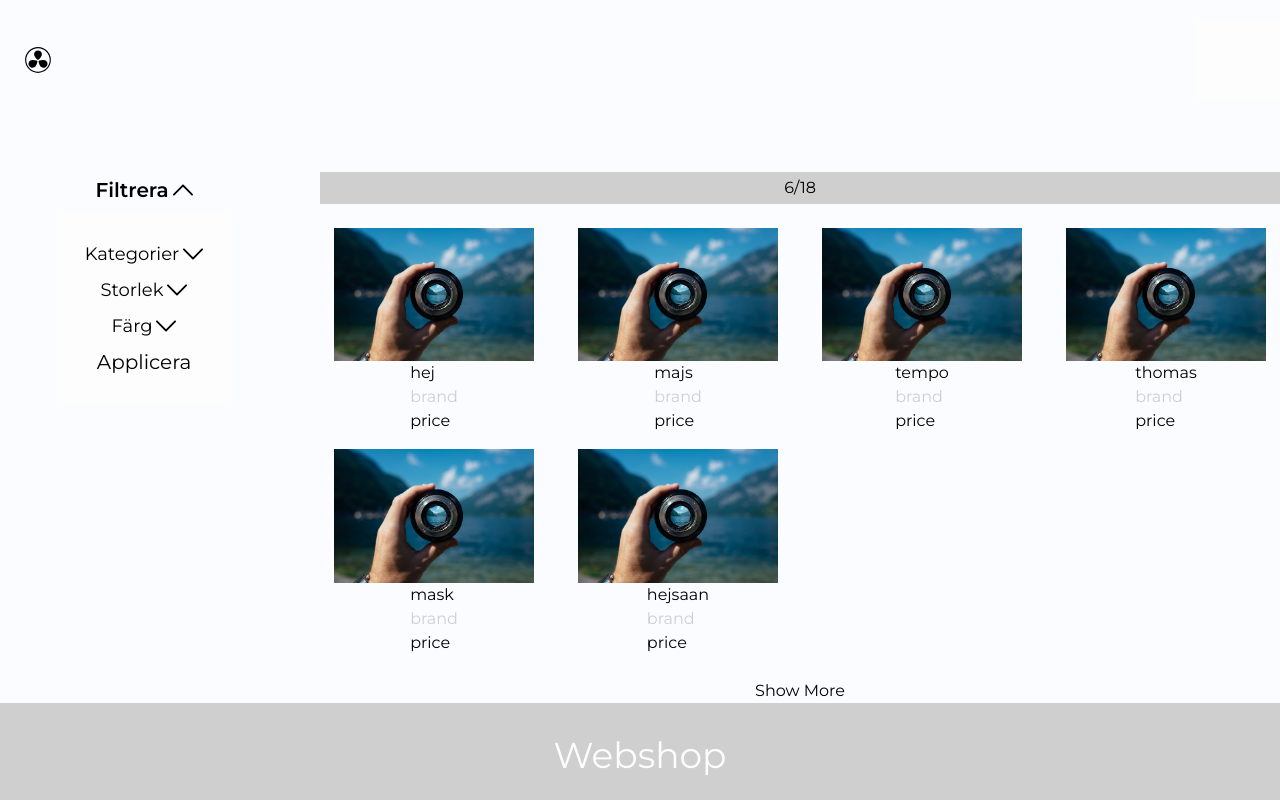
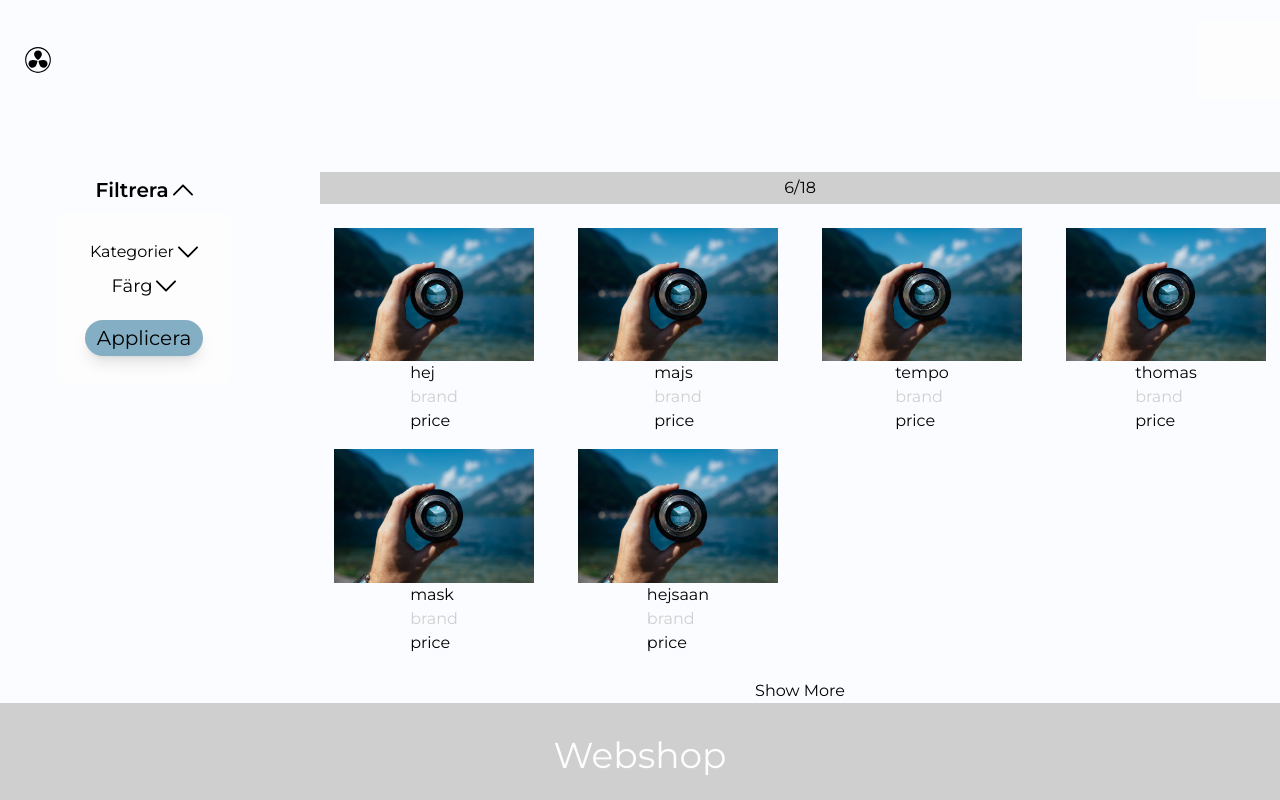
Before and after one commit to Rasmus3liasson/webshop, a Next.js app: page /clothes in a window 1280 px wide. Both pictures are taken after a click on the button "Filtrera". Shown: the top 800 px of the page. Built offline with nearby package versions, Linux system fonts and the light colour scheme.

Commit message:
adding query strings to url based on what filters are applied

```diff
--- a/package.json
+++ b/package.json
@@ -3,8 +3,8 @@
   "version": "0.1.0",
   "private": true,
   "scripts": {
-    "dev": "next dev",
-    "build": "next build --turbo",
+    "dev": "next dev --turbo",
+    "build": "next build",
     "start": "next start",
     "lint": "next lint"
   },
--- a/src/app/clothes/FilterAside.tsx
+++ b/src/app/clothes/FilterAside.tsx
@@ -1,34 +1,42 @@
 "use client";
-
-import React, { useEffect, useState } from "react";
-import CategoryDropdown from "./filterDropdowns/categoryDropdown";
+import React, { useCallback, useEffect, useState } from "react";
+import CategoryDropdown from "./filterDropdowns/CategoryDropdown";
 import Image from "next/image";
-import SizeDropdown from "./filterDropdowns/SizeDropdown";
 import ColorDropdown from "./filterDropdowns/ColorDropdown";
 import Link from "next/link";
 import { filterMock } from "../../../mockData/filter";
+import { usePathname } from "next/navigation";
 
 export default function FilterAside() {
   const [filterBtn, setFilterBtn] = useState(false);
   const [filterAlternativesData, setFilterAlternativesData] = useState([]);
+  const [colorFilter, setColorFilter] = useState<string[]>([]);
+  const [categoryFilter, setCategoryFilter] = useState<string[]>([]);
+
+  const pathname = usePathname();
 
   const toggleFilter = () => {
     setFilterBtn(!filterBtn);
   };
 
-  /*   useEffect(() => {
-    const getFilterData = async () => {
-      const res = await fetch("/api/category");
-      const data = await res.json();
-
-      setFilterAlternativesData(data);
-    };
-    getFilterData();
-  }, []); */
-
   useEffect(() => {
     setFilterAlternativesData(filterMock);
   }, []);
+
+  //Creates a queryString based on a the filters applied
+  const createQueryString = useCallback(() => {
+    const params = new URLSearchParams();
+
+    if (colorFilter.length > 0) {
+      params.set("color", colorFilter.join(" "));
+    }
+
+    if (categoryFilter.length > 0) {
+      params.set("category", categoryFilter.join(" "));
+    }
+
+    return params.toString();
+  }, [colorFilter, categoryFilter]);
 
   return (
     <aside className="flex flex-col items-center absolute top-5 right-4 md:relative w-1/4 mt-16 md:mt-12 ">
@@ -48,12 +56,18 @@ export default function FilterAside() {
 
       {filterBtn && (
         <ul className="flex flex-col items-center gap-2 bg-white p-7 rounded-lg">
-          <CategoryDropdown />
-          <SizeDropdown />
-          <ColorDropdown filterData={filterAlternativesData} />
+          <CategoryDropdown
+            filterData={filterAlternativesData}
+            categoryFilter={setCategoryFilter}
+          />
+          <ColorDropdown
+            filterData={filterAlternativesData}
+            colorFilter={setColorFilter}
+          />
           {/* button to link to querystring to apply filters */}
-          <Link href={"#"}>
-            <button className="text-xl  flex items-center active:scale-95 duration-100">
+
+          <Link href={pathname + "?" + createQueryString()}>
+            <button className="text-xl flex items-center active:scale-95 duration-100 bg-lightBlue rounded-full py-1 px-3 mt-3 hover:opacity-90 active:opacity-100 shadow-lg">
               Applicera
             </button>
           </Link>
--- a/src/app/clothes/filterDropdowns/ColorDropdown.tsx
+++ b/src/app/clothes/filterDropdowns/ColorDropdown.tsx
@@ -3,11 +3,14 @@ import Image from "next/image";
 import Link from "next/link";
 import { useSearchParams } from "next/navigation";
 import React, { useState } from "react";
+import { handleFilterSettings } from "@/app/utils/functions/filterArray";
 
 export default function ColorDropdown({
   filterData,
+  colorFilter,
 }: {
   filterData: FilteredDataInterface[];
+  colorFilter: React.Dispatch<React.SetStateAction<string[]>>;
 }) {
   const [color, setColor] = useState(false);
 
@@ -21,7 +24,7 @@ export default function ColorDropdown({
     const colorsArr = filterData[0].values.map((colors) => colors.code);
     const colorsList = colorsArr.map((colorCode: string, index: number) => {
       const isActive = queryStringColor?.includes(colorCode);
-      const className = `link-text ${isActive ? "underline" : ""}`;
+      const className = `link-text ${isActive ? "hidden" : ""}`;
 
       // Find colorCode that match name
       const colorCodeObj = filterData[2].values.find(
@@ -36,15 +39,17 @@ export default function ColorDropdown({
       }
 
       return (
-        <Link key={index} className={className} href="#">
-          <li className="flex justify-center items-center gap-2">
+        <li
+          onClick={() => handleFilterSettings(colorName, colorFilter)}
+          key={index}
+          className={`flex justify-center items-center gap-2 ${className}`}
+        >
           {colorName?.toUpperCase()}
           <span
             style={{ background: colorCode }}
             className="w-5 h-5 rounded-full opacity-80"
           ></span>
         </li>
-        </Link>
       );
     });
 
--- a/src/app/clothes/filterDropdowns/categoryDropdown.tsx
+++ b/src/app/clothes/filterDropdowns/categoryDropdown.tsx
@@ -2,30 +2,55 @@
 
 import React, { useState } from "react";
 import Link from "next/link";
-import { usePathname } from "next/navigation";
+import { usePathname, useSearchParams } from "next/navigation";
 import Image from "next/image";
+import { FilteredDataInterface } from "@/types/filter";
+import { handleFilterSettings } from "@/app/utils/functions/filterArray";
 
-export default function CategoryDropdown() {
-  const pathName = usePathname();
+export default function CategoryDropdown({
+  filterData,
+  categoryFilter,
+}: {
+  filterData: FilteredDataInterface[];
+  categoryFilter: React.Dispatch<React.SetStateAction<string[]>>;
+}) {
   const [category, setCategory] = useState(false);
+
+  const searchParam = useSearchParams();
+  const queryStringColor = searchParam.get("category");
 
   const toggleDropdown = () => {
     setCategory(!category);
   };
 
-  const generateListItem = (href: string, textCategory: string) => {
-    const isActive = pathName.includes(href);
-    const className = `link-text ${isActive ? "underline" : ""}`;
+  const generateListItem = () => {
+    const categoryData = filterData[1].values.map(
+      (categories) => categories.code
+    );
 
-    return (
-      <Link className={className} href={href}>
-        <li>{textCategory}</li>
-      </Link>
+    const categoryList = categoryData.map(
+      (categoryName: string, index: number) => {
+        const isActive = queryStringColor
+          ?.toUpperCase()
+          ?.includes(categoryName.toUpperCase());
+        const className = `link-text ${isActive ? "hidden" : ""}`;
+
+        return (
+          <li
+            onClick={() => handleFilterSettings(categoryName, categoryFilter)}
+            className={className}
+            key={index}
+          >
+            {categoryName}
+          </li>
+        );
+      }
     );
+    return categoryList;
   };
   return (
     <>
-      <li className="text-lg flex items-center gap-1" onClick={toggleDropdown}>
+      <li className="flex items-center gap-1" onClick={toggleDropdown}>
         Kategorier
         <Image
           className={`${category && "rotate-180 duration-100"}`}
@@ -35,15 +60,9 @@ export default function CategoryDropdown() {
           height={20}
         />
       </li>
-
       {category && (
-        <ul className="flex flex-col items-center gap-4 mt-3">
-          {generateListItem("/clothes/jackets", "Jackor")}
-          {generateListItem("/clothes/shirts", "Skjortor")}
-          {generateListItem("/clothes/t-shirts", "T-shirt")}
-          {generateListItem("/clothes/pants", "Byxor")}
-          {generateListItem("/clothes/jeans", "Jeans")}
-          {generateListItem("/clothes/shoes", "Skor")}
+        <ul className="flex flex-col items-center gap-6">
+          {generateListItem()}
         </ul>
       )}
     </>
--- /dev/null
+++ b/src/app/utils/functions/filterArray.ts
@@ -0,0 +1,18 @@
+// Add or removes to filter Arr
+export const handleFilterSettings = (
+  linkName: string,
+  setState: React.Dispatch<React.SetStateAction<string[]>>
+) => {
+  setState((prevFilter) => {
+    const updatedFilter = prevFilter ? [...prevFilter] : [];
+    const index = updatedFilter.indexOf(linkName);
+    if (index === -1) {
+      // Adds to filter array
+      updatedFilter.push(linkName);
+    } else {
+      // Removes from filter array
+      updatedFilter.splice(index, 1);
+    }
+    return updatedFilter;
+  });
+};
--- a/tailwind.config.js
+++ b/tailwind.config.js
@@ -17,6 +17,7 @@ module.exports = {
         grey: "#595959",
         greyLight: "#CFCFCF",
         background: "#FAFCFF",
+        lightBlue: "#84AEC3",
       },
       scale: {
         102: "1.02",
```
Lines whose indentation alone changed are shown as unchanged.
